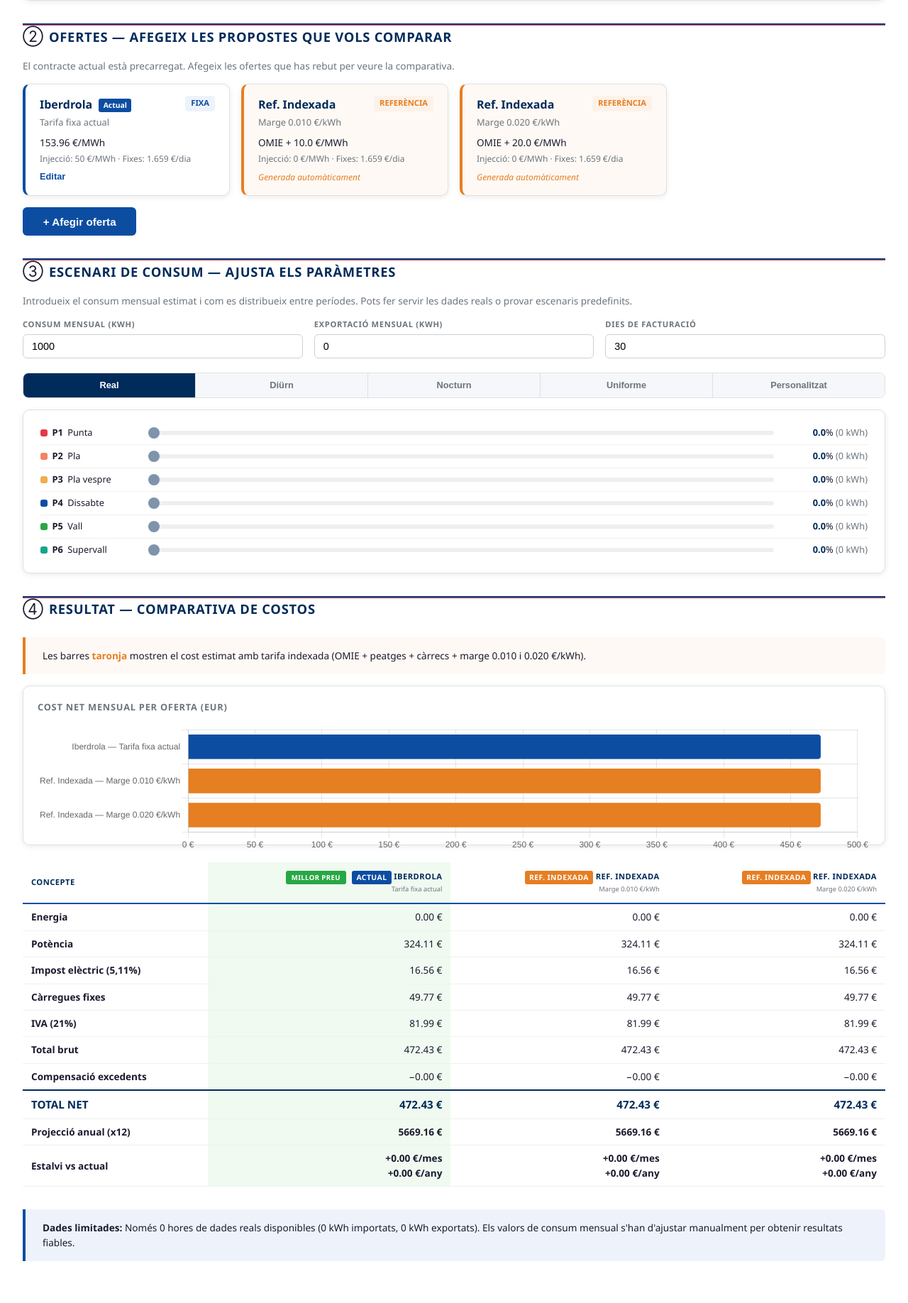
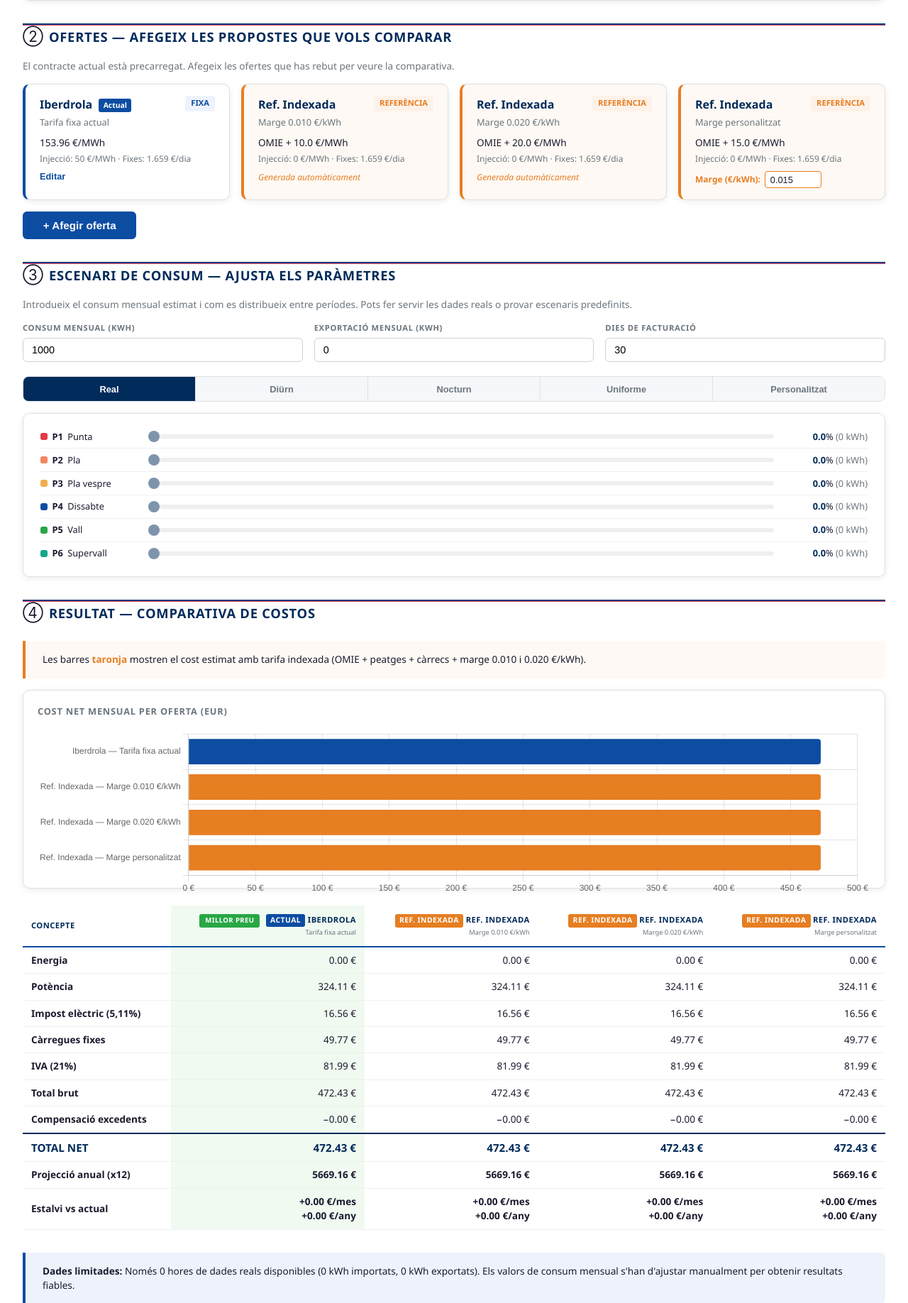
Before and after one commit to lluispla/kostal-dashboard, a Flask app: page /comparador in a window 1280 px wide. Shown: the part 590-2426 px from the top of the page at 71% size. Run offline with Flask 3, Linux system fonts and the light colour scheme; data that the repository does not hold is empty; parts of the project's set-up code (start-up, migrations or seed data) failed here and were passed over.

Commit message:
Add configurable margin reference offer to comparador
Third indexed reference with an inline margin input so the user can type
any comercializadora margin and see the cost update live.

Co-Authored-By: Claude Opus 4.6 <noreply@anthropic.com>

```diff
--- a/dashboard/static/css/dashboard.css
+++ b/dashboard/static/css/dashboard.css
@@ -828,6 +828,23 @@ body {
     font-style: italic;
     color: #E67E22;
 }
+.ref-margin-input {
+    display: flex;
+    align-items: center;
+    gap: 0.4rem;
+    font-size: 0.75rem;
+    color: #E67E22;
+    font-weight: 600;
+}
+.ref-margin-input input {
+    width: 80px;
+    padding: 0.2rem 0.4rem;
+    border: 1px solid #E67E22;
+    border-radius: 4px;
+    font-size: 0.8rem;
+    font-variant-numeric: tabular-nums;
+    color: var(--text);
+}
 .offer-card-rate {
     font-size: 0.85rem;
     color: var(--text);
--- a/dashboard/static/js/comparador.js
+++ b/dashboard/static/js/comparador.js
@@ -44,6 +44,25 @@
             };
             refs.push(ref);
         }
+
+        // Configurable reference — user can set any margin
+        refs.push({
+            id: 'ref-idx-custom',
+            supplier: 'Ref. Indexada',
+            name: 'Marge personalitzat',
+            type: 'indexed',
+            is_current: false,
+            _reference: true,
+            _configurable: true,
+            margin_eur_kwh: 0.015,
+            energy_eur_kwh: null,
+            discount_energy_pct: 0,
+            injection_eur_kwh: 0,
+            fixed_charges_eur_day: currentOffer ? (currentOffer.fixed_charges_eur_day || 0) : 0,
+            contracted_power_kw: currentOffer ? clone(currentOffer.contracted_power_kw) : {},
+            power_charges_eur_kw_day: currentOffer ? clone(currentOffer.power_charges_eur_kw_day) : {}
+        });
+
         return refs;
     }
 
@@ -382,7 +401,14 @@
             }
 
             var actionsHtml;
-            if (isRef) {
+            if (isRef && offer._configurable) {
+                actionsHtml = '<div class="ref-margin-input">'
+                    + '<label>Marge (€/kWh):</label> '
+                    + '<input type="number" class="input-ref-margin" '
+                    + 'step="0.001" min="0" max="0.1" '
+                    + 'value="' + (offer.margin_eur_kwh || 0.015) + '">'
+                    + '</div>';
+            } else if (isRef) {
                 actionsHtml = '<span class="ref-note">Generada automàticament</span>';
             } else {
                 actionsHtml = '<button class="btn-link btn-edit-offer" data-id="' + offer.id + '">Editar</button>'
@@ -425,6 +451,21 @@
                 var id = this.dataset.id;
                 if (id.indexOf('ref-idx-') === 0) return;
                 deleteOfferApi(id);
+            });
+        }
+
+        // Bind configurable margin input
+        var marginInput = grid.querySelector('.input-ref-margin');
+        if (marginInput) {
+            marginInput.addEventListener('input', function () {
+                var val = parseFloat(this.value);
+                if (isNaN(val) || val < 0) return;
+                var custom = offers.find(function (o) { return o.id === 'ref-idx-custom'; });
+                if (custom) {
+                    custom.margin_eur_kwh = val;
+                    custom.name = 'Marge ' + val.toFixed(3) + ' €/kWh';
+                    recalculate();
+                }
             });
         }
     }
```
